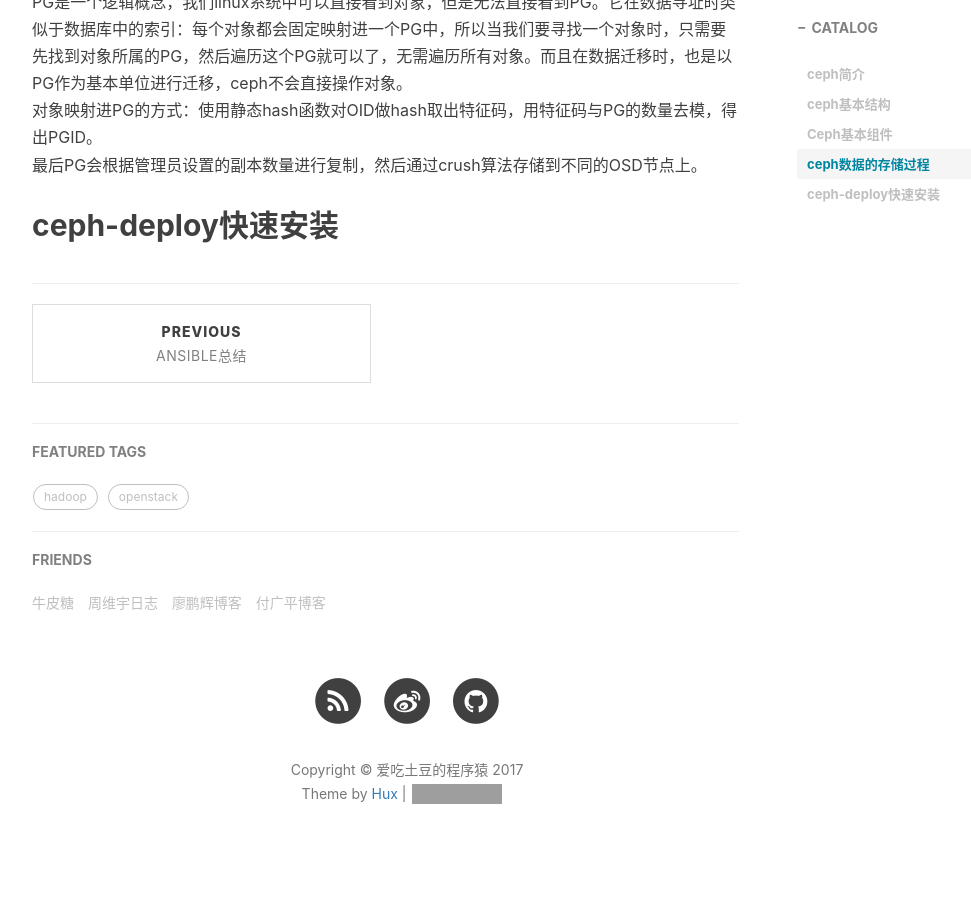
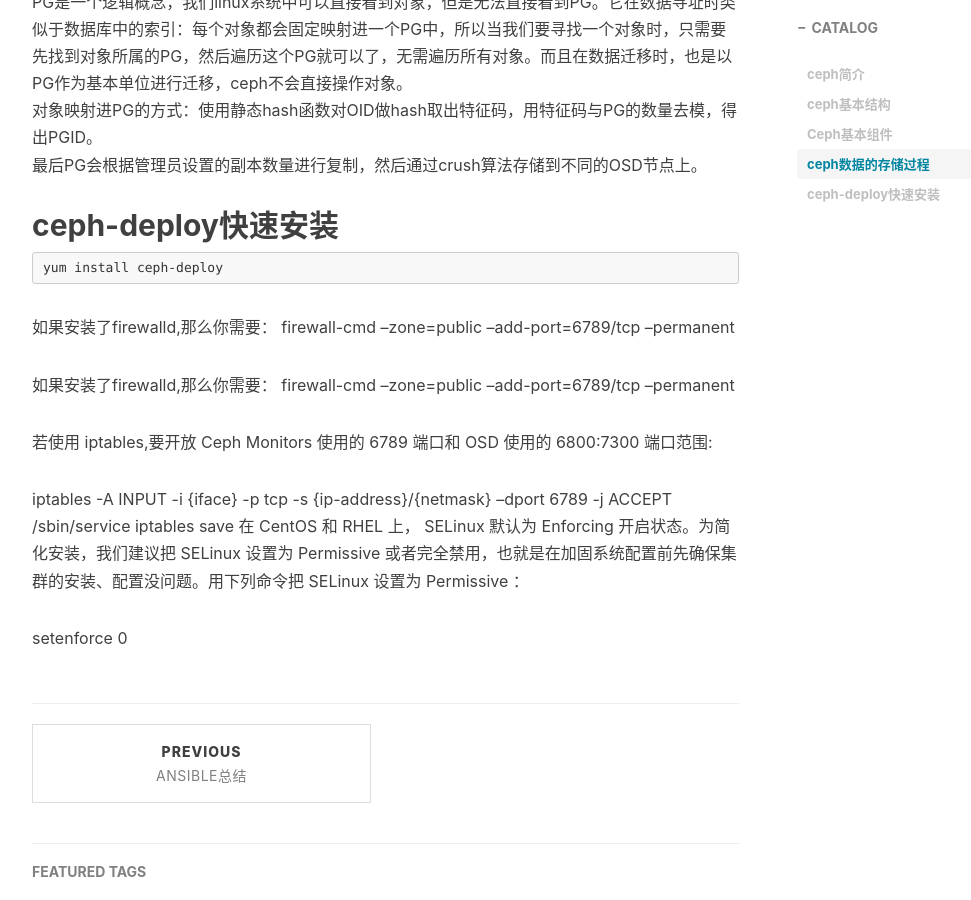
Before and after one commit to eatpotato/eatpotato.github.io, a Jekyll site: the page built from _posts/2017-01-18-ceph-summary.md, in a window 1280 px wide and 900 px high, scrolled down 3136 px. Shown: the whole window, without its empty margins (233-1204 px from the left). Built offline with Jekyll 4.4.1, drawn with Linux system fonts in a browser that asks for light colours; nearby versions of some CDN libraries; comment, search, counter and statistics services are not loaded; grey boxes are pictures that could not be loaded.

Commit message:
update my blog

````diff
--- a/_posts/2017-01-18-ceph-summary.md
+++ b/_posts/2017-01-18-ceph-summary.md
@@ -55,3 +55,20 @@
 最后PG会根据管理员设置的副本数量进行复制，然后通过crush算法存储到不同的OSD节点上。
 
 ## ceph-deploy快速安装
+
+```
+yum install ceph-deploy
+```
+如果安装了firewalld,那么你需要：
+firewall-cmd --zone=public --add-port=6789/tcp --permanent
+
+如果安装了firewalld,那么你需要：
+firewall-cmd --zone=public --add-port=6789/tcp --permanent
+
+若使用 iptables,要开放 Ceph Monitors 使用的 6789 端口和 OSD 使用的 6800:7300 端口范围:
+
+iptables -A INPUT -i {iface} -p tcp -s {ip-address}/{netmask} --dport 6789 -j ACCEPT
+/sbin/service iptables save
+在 CentOS 和 RHEL 上， SELinux 默认为 Enforcing 开启状态。为简化安装，我们建议把 SELinux 设置为 Permissive 或者完全禁用，也就是在加固系统配置前先确保集群的安装、配置没问题。用下列命令把 SELinux 设置为 Permissive ：
+
+setenforce 0
````
Also changed, not shown: img/favicon.ico (added).
